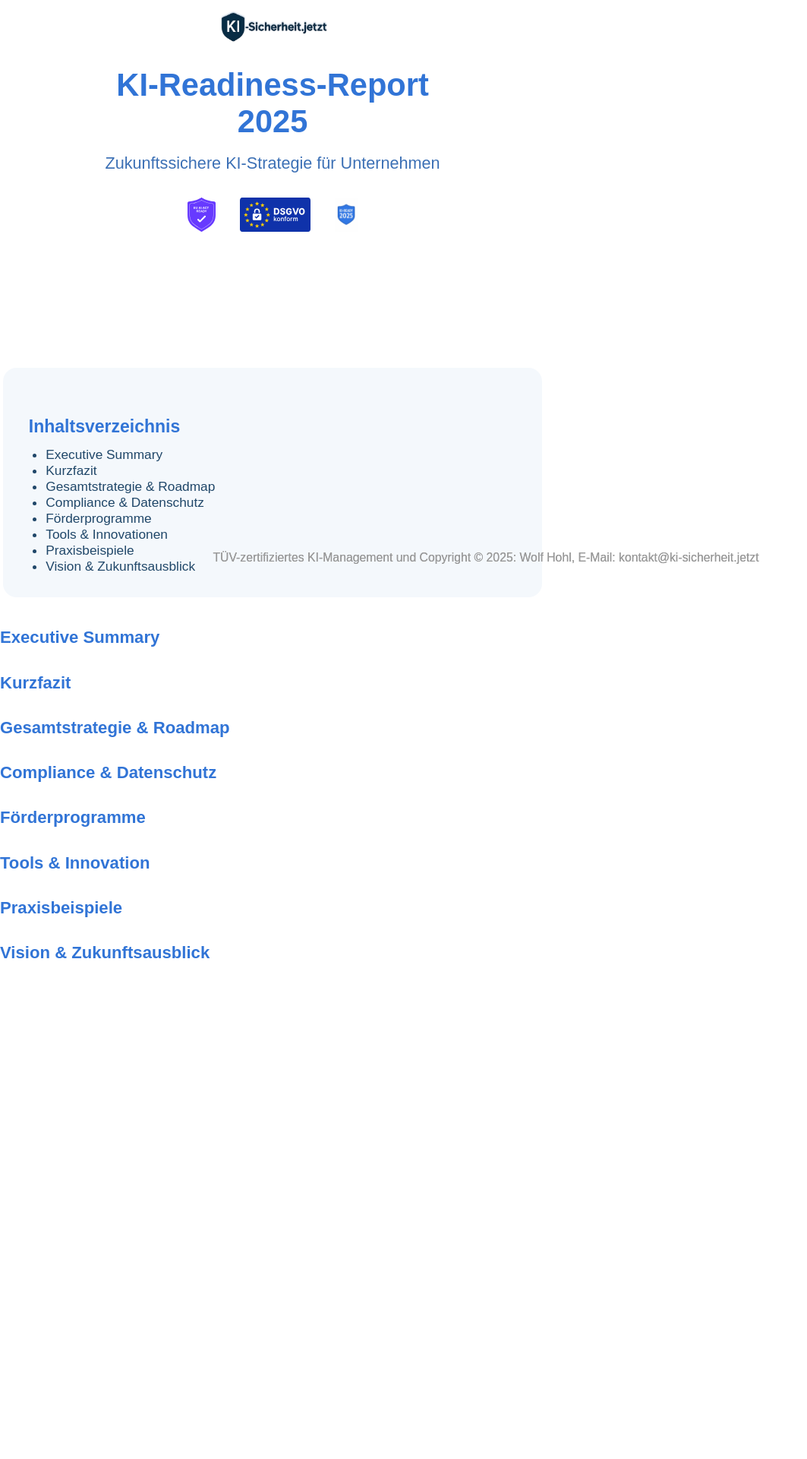
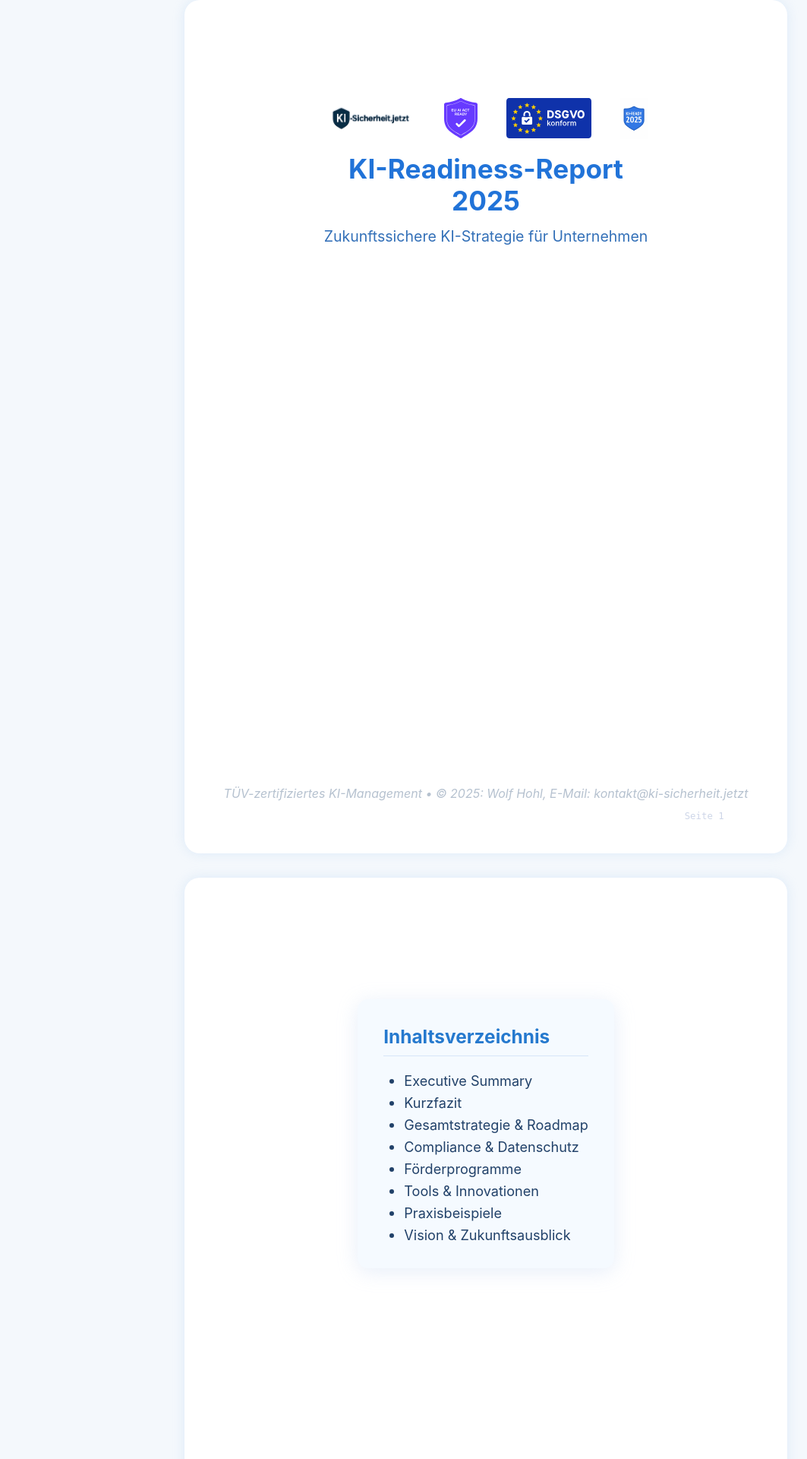
Before and after one commit to Wolf-Achtung/make-ki-backend-neu, a Python web app: template templates/pdf_template.html in a window 1280 px wide. Shown: the top 1920 px of the page at 76% size, without its empty margins (0-1063 px from the left). Before the commit the page ends 1261 px from the top, so only its background shows below. Run offline with Jinja, Linux system fonts and the light colour scheme; the template is opened without the code that fills it, so the values that code supplies are empty.

Commit message:
Add files via upload

```diff
--- a/templates/pdf_template.html
+++ b/templates/pdf_template.html
@@ -1,110 +1,132 @@
 <!DOCTYPE html>
 <html lang="de">
 <head>
-  <meta charset="UTF-8">
+  <meta charset="UTF-8" />
   <title>KI-Readiness-Report 2025</title>
   <style>
-    @page {
-      size: A4;
-      margin: 2.4cm 2cm 2.7cm 2cm; /* Oben, Rechts, Unten, Links */
-    }
     body {
-      font-family: 'Fira Sans', Arial, sans-serif;
-      font-size: 1.04em;
-      color: #244b74;
-      background: #fff;
+      background: #f4f8fc;
       margin: 0;
       padding: 0;
+      font-family: 'Inter', 'Fira Sans', Arial, sans-serif;
+      color: #1d3250;
+    }
+    .pdf-page {
+      width: 210mm;
+      min-height: 297mm;
+      margin: 0 auto 32px auto;
+      padding: 34mm 22mm 32mm 22mm;
+      background: #fff;
+      border-radius: 20px;
+      box-shadow: 0 0 4mm #d6e6f8cc;
       box-sizing: border-box;
-      max-width: 19cm;
-      min-height: 100vh;
+      position: relative;
+      page-break-after: always;
+      display: flex;
+      flex-direction: column;
+      justify-content: space-between;
     }
-    header {
-      margin-bottom: 32px;
-      text-align: center;
-    }
-    .logo-row {
+    .header-logo-row {
       display: flex;
       justify-content: center;
-      gap: 32px;
-      margin: 32px 0 12px 0;
+      align-items: center;
+      gap: 38px;
+      margin: 0 0 18px 0;
     }
-    .logo-row img {
-      max-height: 45px;
+    .header-logo-row img {
+      max-height: 54px;
       max-width: 120px;
       object-fit: contain;
       background: transparent;
+      display: block;
     }
-    h1, h2, h3 {
-      color: #3174d6;
-      font-family: 'Fira Sans', Arial, sans-serif;
-      margin-top: 0;
-      font-weight: 700;
+    .main-title {
+      font-size: 2.2em;
+      color: #2173d8;
+      text-align: center;
+      font-weight: bold;
+      margin-bottom: 0.4em;
+      margin-top: 18px;
     }
-    h1 { font-size: 2.5em; margin-bottom: 18px; }
-    h2 { font-size: 1.33em; margin-bottom: 13px; margin-top: 1.5em;}
-    h3 { font-size: 1.09em; margin-bottom: 7px; color: #204769;}
-    ul, ol {
-      margin-left: 1.2em;
-      margin-bottom: 1.2em;
-      margin-top: 0.4em;
-      padding-left: 0.2em;
+    .subtitle {
+      font-size: 1.22em;
+      color: #3370b8;
+      text-align: center;
+      margin-bottom: 24px;
     }
-    section {
-      margin-bottom: 1.1em;
+    .chapter-box {
+      background: #f5faff;
+      border-radius: 14px;
+      padding: 30px 34px;
+      margin: 32px auto 38px auto;
+      max-width: 16cm;
+      color: #214169;
+      font-size: 1.13em;
+      line-height: 1.6;
+      box-shadow: 0 1.2mm 7mm #e1eaf7cc;
       page-break-inside: avoid;
     }
-    .footer {
-      position: fixed;
-      bottom: 1.5cm;
+    h2 {
+      color: #2579ce;
+      font-size: 1.35em;
+      font-weight: 700;
+      margin-top: 0;
+      margin-bottom: 18px;
+      border-bottom: 1.3px solid #d6e6f8;
+      padding-bottom: 5px;
+    }
+    .footer-pdf {
+      position: absolute;
       left: 0;
       right: 0;
+      bottom: 18mm;
       text-align: center;
-      color: #999;
+      color: #a9b7c7;
+      font-size: 1em;
+      opacity: 0.85;
+      font-style: italic;
+    }
+    .seitenzahl {
+      position: absolute;
+      right: 22mm;
+      bottom: 11mm;
+      color: #c5cfe4;
       font-size: 0.95em;
-      z-index: 10;
+      opacity: 0.85;
+      font-family: monospace;
     }
-    .pagebreak {
-      page-break-before: always;
-      break-before: always;
-      margin-top: 24px;
-    }
-    .inhalt {
-      background: #f4f8fc;
-      border-radius: 18px;
-      padding: 30px 34px;
-      margin: 26px auto 40px auto;
-      max-width: 17cm;
-      color: #204769;
-      font-size: 1.04em;
+    ul, ol {
+      margin-left: 1.3em;
+      margin-bottom: 1em;
+      padding-left: 0.4em;
     }
     .inhalt ul { margin: 0 0 0 1.1em; }
-    .abschnitt { margin-bottom: 1.5em;}
   </style>
 </head>
 <body>
 
-<header>
-  <img src="ki-sicherheit-logo.png" alt="KI-Sicherheit Logo" style="max-height:70px;margin:0 auto 18px auto;display:block;">
-  <h1>KI-Readiness-Report<br>2025</h1>
-  <div style="font-size:1.3em;margin-bottom:18px;color:#3c70b5;">
-    Zukunftssichere KI-Strategie für Unternehmen
+<!-- Titelseite -->
+<div class="pdf-page">
+  <div>
+    <div class="header-logo-row">
+      <img src="ki-sicherheit-logo.png" alt="KI-Sicherheit Logo" />
+      <img src="eu-ai.svg" alt="EU AI Act Logo" />
+      <img src="dsgvo.svg" alt="DSGVO Logo" />
+      <img src="ki-ready-2025.webp" alt="KI-Ready 2025" />
     </div>
-  <div class="logo-row">
-    <img src="eu-ai.svg" alt="EU AI Act Logo">
-    <img src="dsgvo.svg" alt="DSGVO Logo">
-    <img src="ki-ready-2025.webp" alt="KI-Ready 2025">
+    <div class="main-title">KI-Readiness-Report<br>2025</div>
+    <div class="subtitle">Zukunftssichere KI-Strategie für Unternehmen</div>
+    <div style="height:60px"></div>
   </div>
-</header>
-<div class="footer">
-  TÜV-zertifiziertes KI-Management und Copyright © 2025: Wolf Hohl, E-Mail: kontakt@ki-sicherheit.jetzt
+  <div class="footer-pdf">
+    TÜV-zertifiziertes KI-Management • © 2025: Wolf Hohl, E-Mail: kontakt@ki-sicherheit.jetzt
+  </div>
+  <div class="seitenzahl">Seite 1</div>
 </div>
 
-<!-- Titelseite Abstand -->
-<div style="height:3.2cm;"></div>
-<div class="pagebreak"></div>
 <!-- Inhaltsverzeichnis -->
-<section class="inhalt">
+<div class="pdf-page">
+  <div class="chapter-box inhalt">
     <h2>Inhaltsverzeichnis</h2>
     <ul>
       <li>Executive Summary</li>
@@ -116,18 +138,28 @@
       <li>Praxisbeispiele</li>
       <li>Vision & Zukunftsausblick</li>
     </ul>
-</section>
-<div class="pagebreak"></div>
+  </div>
+  <div class="footer-pdf">
+    TÜV-zertifiziertes KI-Management • © 2025: Wolf Hohl, E-Mail: kontakt@ki-sicherheit.jetzt
+  </div>
+  <div class="seitenzahl">Seite 2</div>
+</div>
 
 <!-- Executive Summary -->
-<section class="abschnitt">
+<div class="pdf-page">
+  <div class="chapter-box">
     <h2>Executive Summary</h2>
     <div>{{ executive_summary | safe }}</div>
-</section>
-<div class="pagebreak"></div>
+  </div>
+  <div class="footer-pdf">
+    TÜV-zertifiziertes KI-Management • © 2025: Wolf Hohl, E-Mail: kontakt@ki-sicherheit.jetzt
+  </div>
+  <div class="seitenzahl">Seite 3</div>
+</div>
 
 <!-- Kurzfazit (zeige nur die relevante Variante) -->
-<section class="abschnitt">
+<div class="pdf-page">
+  <div class="chapter-box">
     <h2>Kurzfazit</h2>
     {% if summary_klein %}
       <div><b>Kleine Unternehmen:</b> {{ summary_klein | safe }}</div>
@@ -138,62 +170,92 @@
     {% if summary_solo %}
       <div><b>Solo-Unternehmen:</b> {{ summary_solo | safe }}</div>
     {% endif %}
-</section>
-<div class="pagebreak"></div>
+  </div>
+  <div class="footer-pdf">
+    TÜV-zertifiziertes KI-Management • © 2025: Wolf Hohl, E-Mail: kontakt@ki-sicherheit.jetzt
+  </div>
+  <div class="seitenzahl">Seite 4</div>
+</div>
 
-<!-- Gesamtstrategie -->
-<section class="abschnitt">
+<!-- Gesamtstrategie & Roadmap -->
+<div class="pdf-page">
+  <div class="chapter-box">
     <h2>Gesamtstrategie & Roadmap</h2>
     <div>{{ gesamtstrategie | safe }}</div>
     <div style="margin-top: 2em;">{{ roadmap | safe }}</div>
-</section>
-<div class="pagebreak"></div>
+  </div>
+  <div class="footer-pdf">
+    TÜV-zertifiziertes KI-Management • © 2025: Wolf Hohl, E-Mail: kontakt@ki-sicherheit.jetzt
+  </div>
+  <div class="seitenzahl">Seite 5</div>
+</div>
 
-<!-- Compliance -->
-<section class="abschnitt">
+<!-- Compliance & Datenschutz -->
+<div class="pdf-page">
+  <div class="chapter-box">
     <h2>Compliance & Datenschutz</h2>
     <div>{{ compliance | safe }}</div>
     <div style="margin-top: 2em;">{{ datenschutz | safe }}</div>
-</section>
-<div class="pagebreak"></div>
+  </div>
+  <div class="footer-pdf">
+    TÜV-zertifiziertes KI-Management • © 2025: Wolf Hohl, E-Mail: kontakt@ki-sicherheit.jetzt
+  </div>
+  <div class="seitenzahl">Seite 6</div>
+</div>
 
 <!-- Förderprogramme -->
-<section class="abschnitt">
+<div class="pdf-page">
+  <div class="chapter-box">
     <h2>Förderprogramme</h2>
     <div>{{ foerderprogramme | safe }}</div>
     {% if foerdermittel %}
       <div style="margin-top:1em;">{{ foerdermittel | safe }}</div>
     {% endif %}
-</section>
-<div class="pagebreak"></div>
+  </div>
+  <div class="footer-pdf">
+    TÜV-zertifiziertes KI-Management • © 2025: Wolf Hohl, E-Mail: kontakt@ki-sicherheit.jetzt
+  </div>
+  <div class="seitenzahl">Seite 7</div>
+</div>
+
 <!-- Tools & Innovation -->
-<section class="abschnitt">
+<div class="pdf-page">
+  <div class="chapter-box">
     <h2>Tools & Innovation</h2>
     <div>{{ tools | safe }}</div>
     <div style="margin-top:1.6em;">{{ innovation | safe }}</div>
-</section>
-<div class="pagebreak"></div>
+  </div>
+  <div class="footer-pdf">
+    TÜV-zertifiziertes KI-Management • © 2025: Wolf Hohl, E-Mail: kontakt@ki-sicherheit.jetzt
+  </div>
+  <div class="seitenzahl">Seite 8</div>
+</div>
 
 <!-- Praxisbeispiele -->
-<section class="abschnitt">
+<div class="pdf-page">
+  <div class="chapter-box">
     <h2>Praxisbeispiele</h2>
     <div>{{ praxisbeispiele | safe }}</div>
-</section>
-<div class="pagebreak"></div>
+  </div>
+  <div class="footer-pdf">
+    TÜV-zertifiziertes KI-Management • © 2025: Wolf Hohl, E-Mail: kontakt@ki-sicherheit.jetzt
+  </div>
+  <div class="seitenzahl">Seite 9</div>
+</div>
 
 <!-- Vision & Zukunftsausblick -->
-<section class="abschnitt">
+<div class="pdf-page">
+  <div class="chapter-box">
     <h2>Vision & Zukunftsausblick</h2>
     <div>{{ moonshot_vision | safe }}</div>
     {% if eu_ai_act %}
       <div style="margin-top:1.4em;"><b>EU AI Act:</b> {{ eu_ai_act | safe }}</div>
     {% endif %}
-</section>
-<div class="pagebreak"></div>
-
-<!-- Footer bleibt auf jeder Seite sichtbar -->
-<div class="footer">
-  TÜV-zertifiziertes KI-Management und Copyright © 2025: Wolf Hohl, E-Mail: kontakt@ki-sicherheit.jetzt
+  </div>
+  <div class="footer-pdf">
+    TÜV-zertifiziertes KI-Management • © 2025: Wolf Hohl, E-Mail: kontakt@ki-sicherheit.jetzt
+  </div>
+  <div class="seitenzahl">Seite 10</div>
 </div>
 
 </body>
```
Lines whose indentation alone changed are shown as unchanged.
